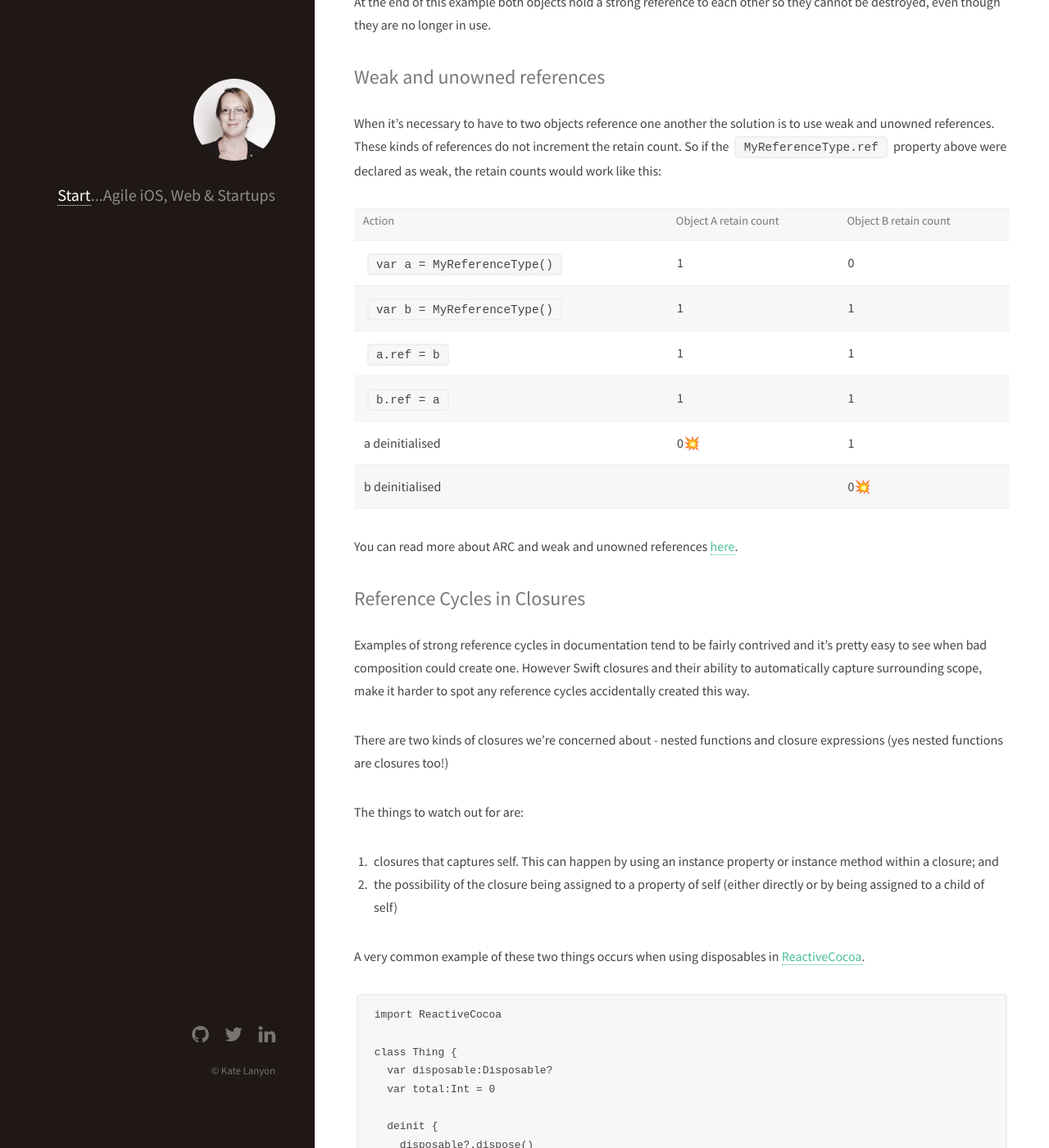
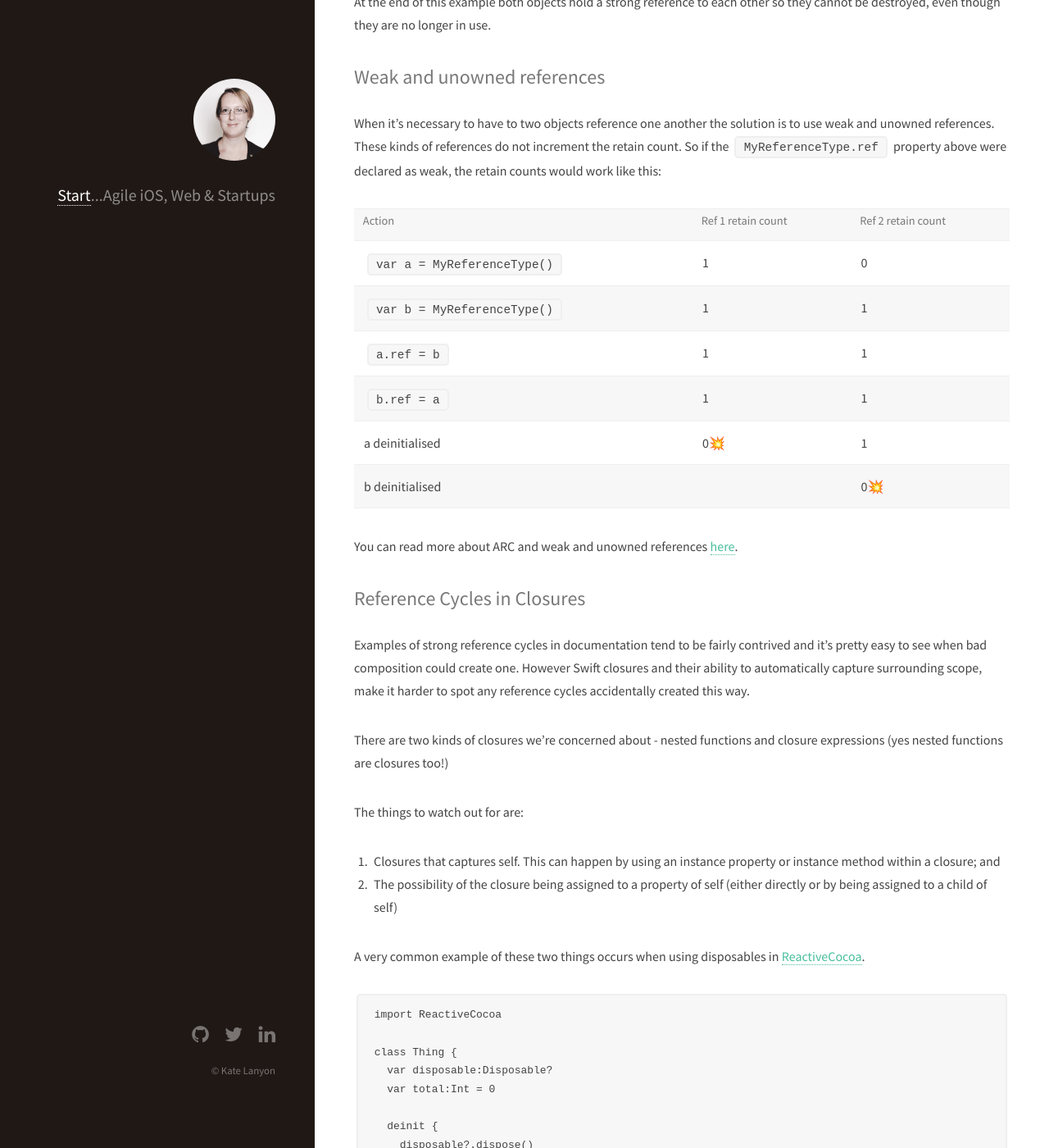
Before and after one commit to katalisha/katalisha.github.io, a Jekyll site: the page built from _posts/2016-01-22-ARC-Swift-closures-and-weak-self.markdown, in a window 1280 px wide and 1400 px high, scrolled down 1976 px. Shown: the whole window at 82% size. Built offline with Jekyll 4.4.1, drawn with Linux system fonts in a browser that asks for light colours; some of the changed text lies outside the part shown.

Commit message:
wording changes

```diff
--- a/_posts/2016-01-22-ARC-Swift-closures-and-weak-self.markdown
+++ b/_posts/2016-01-22-ARC-Swift-closures-and-weak-self.markdown
@@ -45,8 +45,8 @@ One drawback of ARC is that it's possible to create a strong reference cycle, wh
 <table>
 <tr>
 <th>Action</th>
-<th>Object 1 retain count</th>
-<th>Object 2 retain count</th>
+<th>Ref 1 retain count</th>
+<th>Ref 2 retain count</th>
 </tr>
 <tr>
 <td><code>var a = MyReferenceType()</code></td>
@@ -88,8 +88,8 @@ When it's necessary to have to two objects reference one another the solution is
 <table>
 <tr>
 <th>Action</th>
-<th>Object A retain count</th>
-<th>Object B retain count</th>
+<th>Ref 1 retain count</th>
+<th>Ref 2 retain count</th>
 </tr>
 <tr>
 <td><code>var a = MyReferenceType()</code></td>
@@ -133,8 +133,8 @@ There are two kinds of closures we're concerned about - nested functions and clo
 
 The things to watch out for are:
 
-1. closures that captures self. This can happen by using an instance property or instance method within a closure; and
-2. the possibility of the closure being assigned to a property of self (either directly or by being assigned to a child of self)
+1. Closures that captures self. This can happen by using an instance property or instance method within a closure; and
+2. The possibility of the closure being assigned to a property of self (either directly or by being assigned to a child of self)
 
 A very common example of these two things occurs when using disposables in [ReactiveCocoa](https://github.com/ReactiveCocoa/ReactiveCocoa).
 
```
